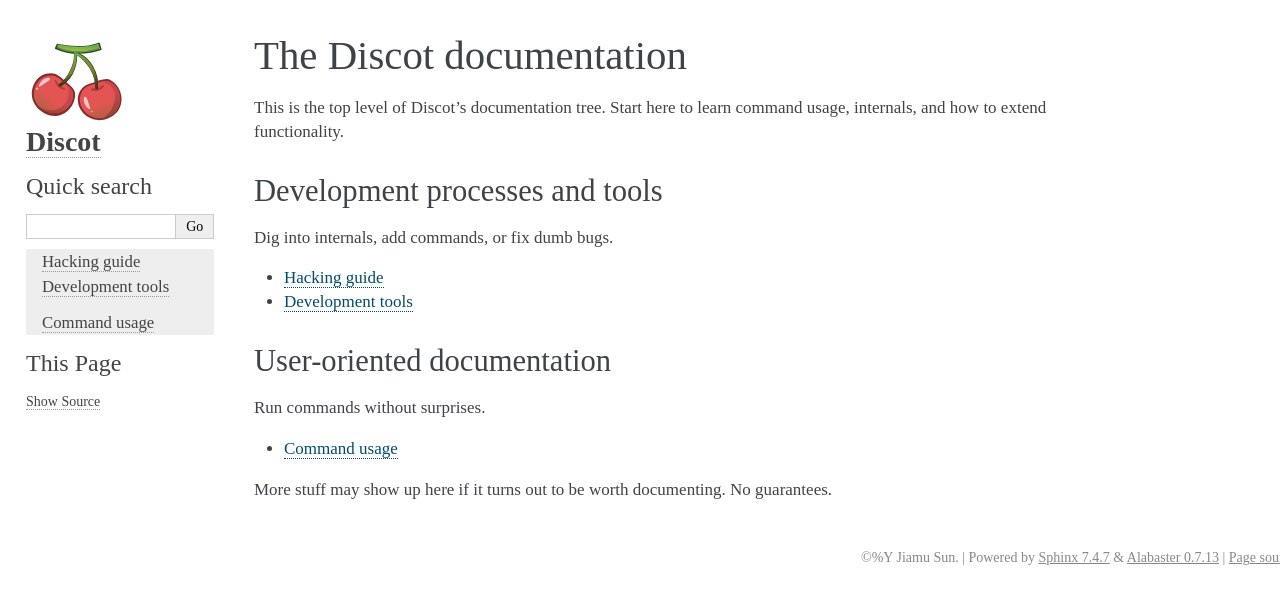
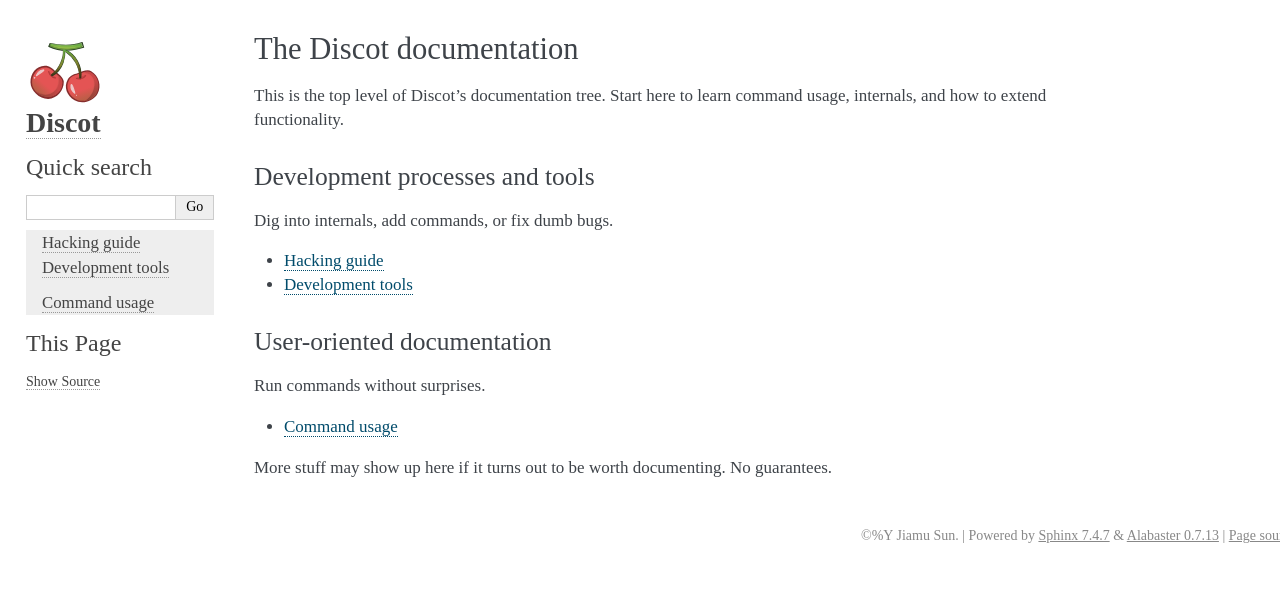
Before and after one commit to barroit/discot, a Sphinx documentation site: the page built from Documentation/index.rst, in a window 1280 px wide. Shown: the top 604 px of the page. Built offline with Sphinx 7.4.7, drawn with Linux system fonts in a browser that asks for light colours; pages that are not in the unit, such as notebooks, are missing from menus.

Commit message:
docs: shink headers
Signed-off-by: Jiamu Sun <barroit@linux.com>

```diff
--- a/Documentation/conf.py
+++ b/Documentation/conf.py
@@ -28,7 +28,7 @@
 html_favicon = 'images/favicon.png'
 
 html_css_files = [
-	'layout.css',
+	'custom.css',
 	'toc.css',
 ]
 
--- a/Documentation/sphinx/static/layout.css
+++ b/Documentation/sphinx/static/custom.css
@@ -1,4 +1,20 @@
 /* SPDX-License-Identifier: GPL-3.0-or-later */
+
+div.body h1 {
+	font-size: 180%;
+}
+
+div.body h2 {
+	font-size: 150%;
+}
+
+div.body h3 {
+	font-size: 130%;
+}
+
+div.body h4 {
+	font-size: 110%;
+}
 
 div.footer, div.document {
 	margin: 2rem 1rem 0 1rem;
@@ -9,5 +25,5 @@
 }
 
 img.logo {
-	width: 104px;
+	width: 5rem;
 }
```
